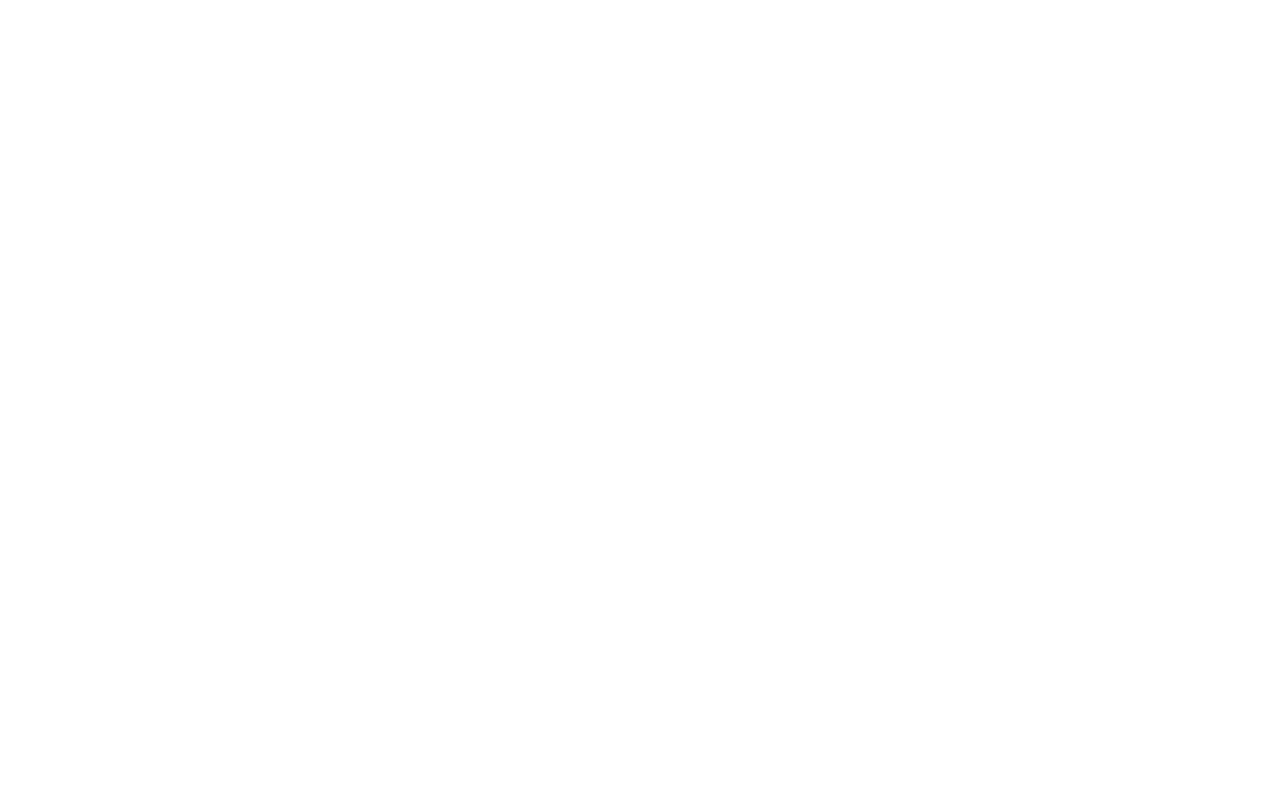
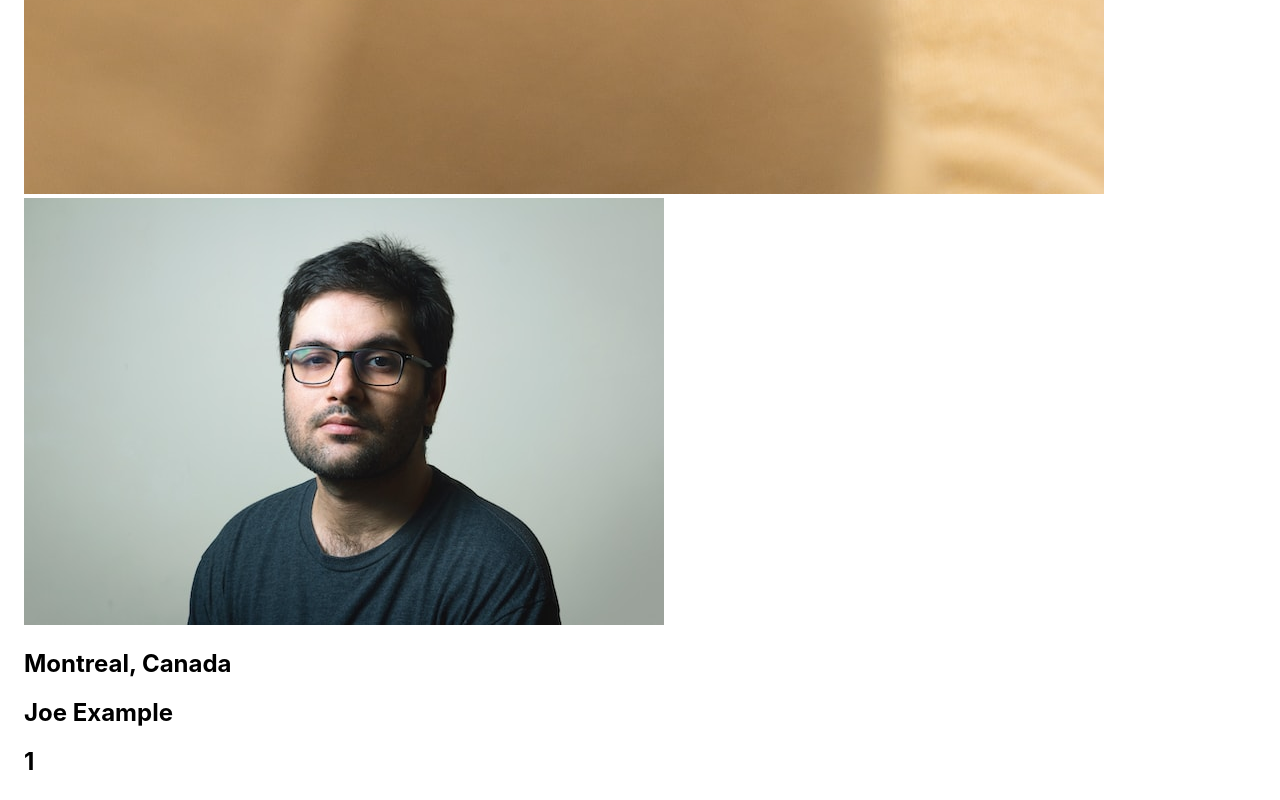
Before and after one commit to EricBradshaw98/photolab2, a React (Create React App) app in the folder frontend/: page / in a window 1280 px wide. Shown: the part 1751-2551 px from the top of the page. Before the commit the page ends 800 px from the top, so only its background shows below. Built offline with nearby package versions, Linux system fonts and the light colour scheme; the HTML template or start-up script is replaced by a standard one.

Commit message:
added props to photolist

```diff
--- a/frontend/src/App.jsx
+++ b/frontend/src/App.jsx
@@ -3,11 +3,24 @@
 import PhotoListItem from './components/PhotoListItem';
 import './App.scss';
 
+const sampleDataForPhotoListItem = {
+  id: "1",
+  location: {
+    city: "Montreal",
+    country: "Canada",
+  },
+  imageSource: `${process.env.PUBLIC_URL}/Image-1-Regular.jpeg`,
+  username: "Joe Example",
+  profile: `${process.env.PUBLIC_URL}/profile-1.jpg`,
+};
+
+
+
 // Note: Rendering a single component to build components in isolation
 const App = () => {
   return (
     <div className="App">
-      <PhotoListItem/>
+      <PhotoListItem id={sampleDataForPhotoListItem.id} location={sampleDataForPhotoListItem.location} username={sampleDataForPhotoListItem.username} profile={sampleDataForPhotoListItem.profile} imageSource={sampleDataForPhotoListItem.imageSource}/>
     </div>
   );
 };
--- a/frontend/src/components/PhotoListItem.jsx
+++ b/frontend/src/components/PhotoListItem.jsx
@@ -3,19 +3,21 @@
 import "../styles/PhotoListItem.scss";
 
 
-const sampleDataForPhotoListItem = {
-  id: "1",
-  location: {
-    city: "Montreal",
-    country: "Canada",
-  },
-  imageSource: `${process.env.PUBLIC_URL}/Image-1-Regular.jpeg`,
-  username: "Joe Example",
-  profile: `${process.env.PUBLIC_URL}/profile-1.jpg`,
-};
 
-const PhotoListItem = () => {
-  /* Insert React */
+
+const PhotoListItem = (props) => {
+
+  return (
+    <section>
+      <img src={props.imageSource} alt="Photo" />
+      <img src={props.profile} alt="Profile" />
+       <h2>{`${props.location.city}, ${props.location.country}`}</h2>
+  <h1>{props.username}</h1> <h1>{props.id}</h1>
+
+
+
+  </section>
+  )
 };
 
 export default PhotoListItem;
```
Also changed, not shown: 1 other file (tests, documents, lock files or other folders).
